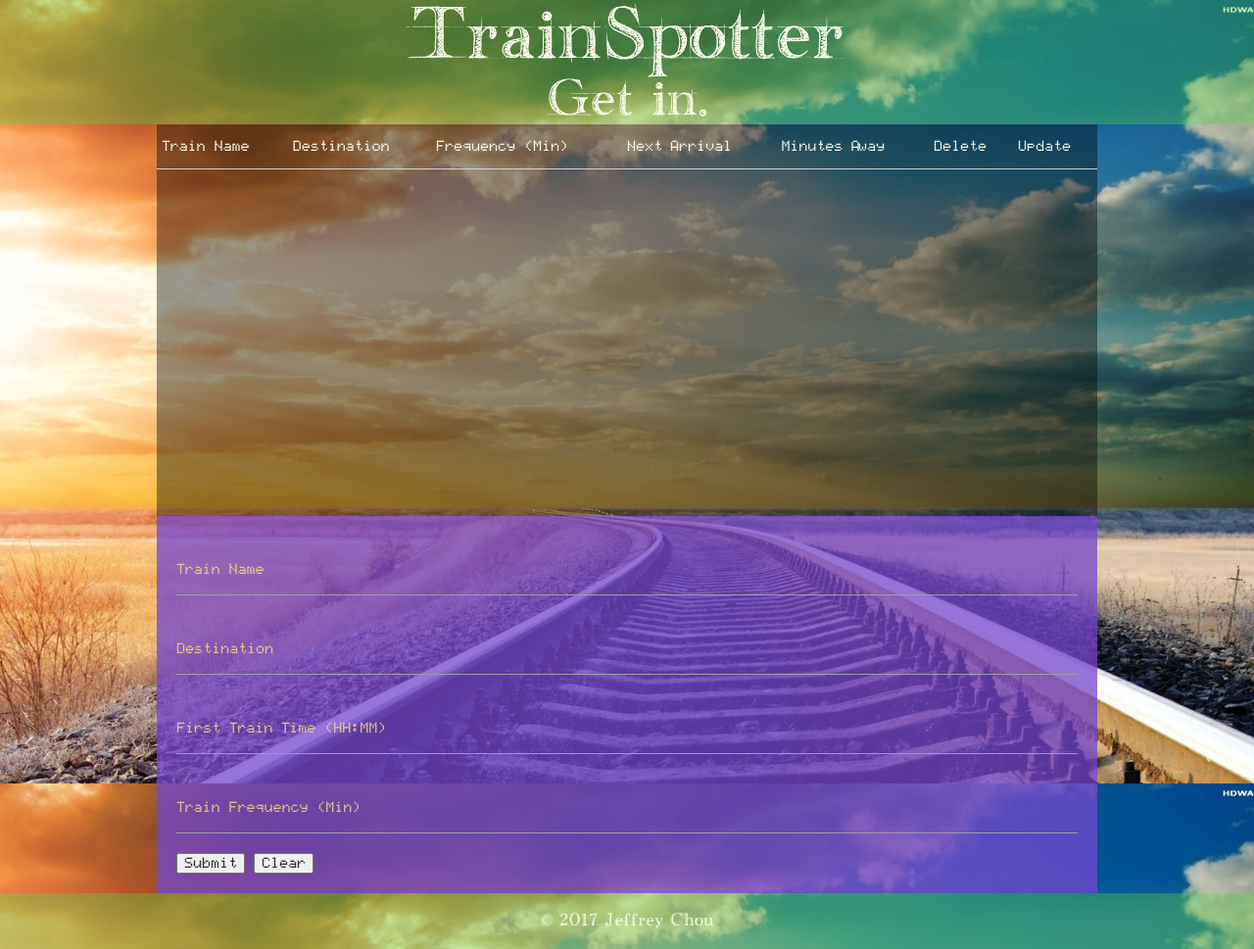
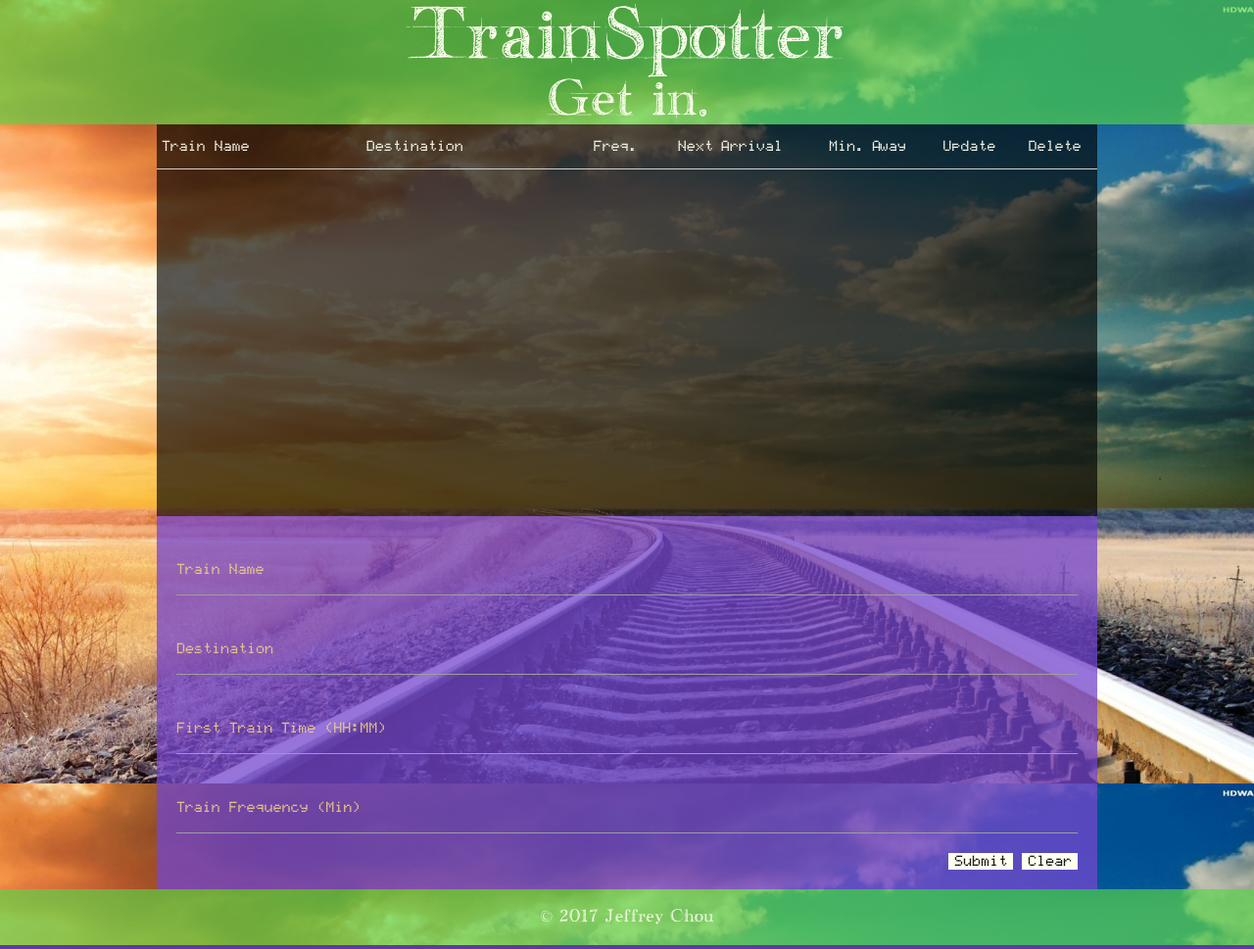
Before and after one commit to blupie01/Train-rework, a PHP site: page / in a window 1280 px wide. Shown: the whole page at 98% size. Run offline with PHP 8.4, Linux system fonts and the light colour scheme; lists and menus that the app fills with data are empty; some libraries are stand-ins or nearby versions.

Commit message:
remove button working

```diff
--- a/assets/css/style.css
+++ b/assets/css/style.css
@@ -13,7 +13,7 @@ html {
 
 #header, footer {
   text-align: center;
-  background-color: rgba(86, 216, 71, 0.35); }
+  background-color: rgba(86, 216, 71, 0.65); }
 
 h1, h3 {
   margin: 0 auto;
@@ -33,7 +33,11 @@ h1, h3 {
   height: 400px;
   font-family: "LEDCalculator";
   color: ivory;
-  background-color: rgba(0, 0, 0, 0.4); }
+  background-color: rgba(0, 0, 0, 0.65);
+  overflow: auto; }
+
+#train-schedule::-webkit-scrollbar {
+  display: none; }
 
 h6 {
   margin: 0 auto;
@@ -67,4 +71,32 @@ input {
   border-bottom: 1px solid #e0ab18 !important;
   box-shadow: 0 1px 0 0 #e0ab18 !important; }
 
+#buttons-container {
+  text-align: right; }
+
+button {
+  border: none;
+  background-color: ivory;
+  color: black; }
+
+@-webkit-keyframes hvr-back-pulse {
+  50% {
+    background-color: rgba(196, 166, 134, 0.75); } }
+@keyframes hvr-back-pulse {
+  50% {
+    background-color: rgba(196, 166, 134, 0.75); } }
+.hvr-back-pulse:hover {
+  -webkit-animation-name: hvr-back-pulse;
+  animation-name: hvr-back-pulse;
+  -webkit-animation-duration: 4s;
+  animation-duration: 4s;
+  -webkit-animation-delay: 0.5s;
+  animation-delay: 0.5s;
+  -webkit-animation-timing-function: linear;
+  animation-timing-function: linear;
+  -webkit-animation-iteration-count: infinite;
+  animation-iteration-count: infinite;
+  background-color: magenta;
+  color: black; }
+
 /*# sourceMappingURL=style.css.map */
--- a/assets/css/style.scss
+++ b/assets/css/style.scss
@@ -22,14 +22,16 @@ $text-center: center;
 $headerFont: "HandwritingDraft";
 $tableFont: "LEDCalculator";
 $paddingTop: 5px;
-$mainColor: rgba(86, 216, 71, 0.35);
-$tableColor: rgba(0, 0, 0, 0.4);
+$mainColor: rgba(86, 216, 71, 0.65);
+$tableColor: rgba(0, 0, 0, .65);
 $formColor: rgba(117, 70, 206, 0.75);
 $paddingForm: 20px;
 $text-color: ivory;
 $form-color: rgba(224, 171, 24, 1);
 $form-text-color: rgba(238, 205, 134, 1);
 $form-input: rgba(66, 214, 167, 1);
+$btn-background-color: rgba(196, 166, 134, 0.75);
+$font-black: black;
 
 #header, footer {
   text-align: $text-center;
@@ -58,6 +60,11 @@ h1, h3 {
   font-family: $tableFont;
   color: $text-color;
   background-color: $tableColor;
+  overflow: auto;
+}
+
+#train-schedule::-webkit-scrollbar {
+  display: none;
 }
 
 h6 {
@@ -99,3 +106,40 @@ input {
   border-bottom: 1px solid $form-color !important;
   box-shadow: 0 1px 0 0 $form-color !important;
 }
+
+#buttons-container {
+  text-align: right;
+}
+
+button {
+  border: none;
+  background-color: ivory;
+  color: $font-black;
+}
+
+@-webkit-keyframes hvr-back-pulse {
+  50% {
+    background-color: $btn-background-color;
+  }
+}
+
+@keyframes hvr-back-pulse {
+  50% {
+    background-color: $btn-background-color;
+  }
+}
+
+.hvr-back-pulse:hover {
+  -webkit-animation-name: hvr-back-pulse;
+  animation-name: hvr-back-pulse;
+  -webkit-animation-duration: 4s;
+  animation-duration: 4s;
+  -webkit-animation-delay: 0.5s;
+  animation-delay: 0.5s;
+  -webkit-animation-timing-function: linear;
+  animation-timing-function: linear;
+  -webkit-animation-iteration-count: infinite;
+  animation-iteration-count: infinite;
+  background-color: magenta;
+  color: $font-black;
+}
--- a/assets/javascript/app.js
+++ b/assets/javascript/app.js
@@ -10,3 +10,125 @@ firebase.initializeApp(config);
 
 //var to hold database info
 var trainDataBase = firebase.database();
+
+//var to hold information from form
+var trainName = "";
+var destination = "";
+var firstTrainTime = "";
+var trainFrequency = "";
+
+$(document).ready(function() {
+    //var to hold train-schedule div
+    var currentTrainSchedule = $("#train-schedule");
+    //var to hold form information
+    var form = $("#train-adder-form");
+
+    // Initialize modal
+    $("#update-modal").modal();
+
+    form.submit(function(e) {
+        e.preventDefault();
+        //var to hold info entered by user
+        trainName = $("#train-name").val().trim();
+        destination = $("#train-destination").val().trim();
+        firstTrainTime = $("#first-train-time").val().trim();
+        trainFrequency = $("#train-frequency").val().trim();
+        console.log(trainName, destination, firstTrainTime, trainFrequency);
+
+        // Creates local "temporary" object for holding employee data
+        var newTrain = {
+            name: trainName,
+            dest: destination,
+            firstTime: firstTrainTime,
+            freq: trainFrequency
+        };
+
+        // Uploads train data to the database
+        trainDataBase.ref().push(newTrain);
+
+        // Clears all of the text-boxes
+        $("#train-name").val("");
+        $("#train-destination").val("");
+        $("#first-train-time").val("");
+        $("#train-frequency").val("");
+
+        // Prevents moving to new page
+        return false;
+    });
+
+    //pull from database and prints to screen/html
+    trainDataBase.ref().on("child_added", function(childSnapshot) {
+        //get key for each child
+        var key = childSnapshot.key;
+
+        trainDataBase.ref().child(key).once("value").then(function() {
+            // Store everything into a variable.
+            var trainName = childSnapshot.val().name;
+            var destination = childSnapshot.val().dest;
+            var firstTrainTime = childSnapshot.val().firstTime;
+            var trainFrequency = childSnapshot.val().freq;
+
+            // First Time (pushed back 1 year to make sure it comes before current time)
+            var firstTimeConverted = moment(firstTrainTime, "hh:mm").subtract(1, "years");
+            // console.log(firstTimeConverted);
+
+            // Current Time
+            var currentTime = moment();
+            // console.log("CURRENT TIME: " + moment(currentTime).format("hh:mm"));
+
+            // Difference between the times
+            var diffTime = moment().diff(moment(firstTimeConverted), "minutes");
+            // console.log("DIFFERENCE IN TIME: " + diffTime);
+
+            // Time apart (remainder)
+            var tRemainder = diffTime % trainFrequency;
+            // console.log(tRemainder);
+
+            // Minutes Until Train
+            var tMinutesTillTrain = trainFrequency - tRemainder;
+            // console.log("MINUTES TILL TRAIN: " + tMinutesTillTrain);
+
+            // Next Train
+            var nextTrain = moment().add(tMinutesTillTrain, "minutes").format("hh:mm A");
+            // console.log("ARRIVAL TIME: " + moment(nextTrain).format("hh:mm"));
+
+            // Var to create new table row with data attribute for key
+            var newTableRow = $("<tr data-key=\"" + key + "\">");
+            // Var to hold table data for train name
+            var dataTrain = $("<td>" + trainName + "</td>");
+            // Var to hold table data for destination
+            var dataDestination = $("<td>" + destination + "</td>");
+            // Var to hold table data for frequency
+            var dataFrequency = $("<td style='text-align: center'>" + trainFrequency + " Min." + "</td>");
+            // Var to hold table data for next arrival
+            var dataNextArrivalTime = $("<td style='text-align: center'>" + nextTrain + "</td>");
+            // Var to hold table data for minutes till next train
+            var dataNextArrivalMin = $("<td style='text-align: center'>" + tMinutesTillTrain + " Min." + "</td>");
+
+            // Var to hold update button
+            var updateBtn = $("<td style='text-align: center'><button  class='hvr-back-pulse update'>Update</button></td>");
+            // Var to hold remove button
+            var removeBtn = $("<td style='text-align: center'><button class='hvr-back-pulse remove'>Remove</button></td>");
+
+            // Var to hold completed table row
+            newTableRow.append(dataTrain).append(dataDestination).append(dataFrequency).append(
+                dataNextArrivalTime).append(dataNextArrivalMin).append(updateBtn).append(removeBtn);
+
+            // Append new row to table
+            $("tbody").append(newTableRow);
+
+            $(document).on("click", ".remove", function(){
+                // Var to hold key for related table row
+                var currentKey = $(this).parents("tr").attr("data-key");
+                // Remove from html
+                $(this).parents("tr").remove();
+                // Remove from database
+                trainDataBase.ref().child(currentKey).remove();
+            });
+
+            $(document).on("click", ".update", function(){
+
+            });
+        });
+    });
+});
--- a/index.html
+++ b/index.html
@@ -16,23 +16,24 @@
     </div>
     <div class="container">
         <div id="train-schedule">
-            <table>
+            <table class="bordered">
                 <thead>
                     <tr>
-                        <th>Train Name</th>
-                        <th>Destination</th>
-                        <th>Frequency (Min)</th>
-                        <th>Next Arrival</th>
-                        <th>Minutes Away</th>
-                        <th>Delete</th>
-                        <th>Update</th>
+                        <th>Train Name &nbsp&nbsp&nbsp&nbsp&nbsp</th>
+                        <th>Destination &nbsp&nbsp&nbsp&nbsp&nbsp</th>
+                        <th style="text-align: center">Freq.</th>
+                        <th style="text-align: center">Next Arrival</th>
+                        <th style="text-align: center">Min. Away</th>
+                        <th style="text-align: center">Update</th>
+                        <th style="text-align: center">Delete</th>
                     </tr>
                 </thead>
 
-                <tbody>
+                <tbody></tbody>
+            </table>
 
-                </tbody>
-            </table>
+            <div id="update-modal" class="modal"></div>
+
         </div>
     </div>
 
@@ -55,12 +56,11 @@
                 <label for="train-frequency">Train Frequency (Min)</label>
             </div>
             <div id="buttons-container">
-                <button type="submit" form="train-adder-form" value="Submit" class="hvr-back-pulse">Submit</button>
+                <button type="submit" form="train-adder-form" id="submit" value="Submit" class="hvr-back-pulse">Submit</button>
                 <button type="reset" value="Reset" id="clear" class="hvr-back-pulse">Clear</button>
             </div>
         </form>
     </div>
-
 
     <script src="https://code.jquery.com/jquery-2.1.3.min.js"></script>
     <script src="https://cdnjs.cloudflare.com/ajax/libs/materialize/0.97.8/js/materialize.js"></script>
```
Also changed, not shown: 1 other file.
